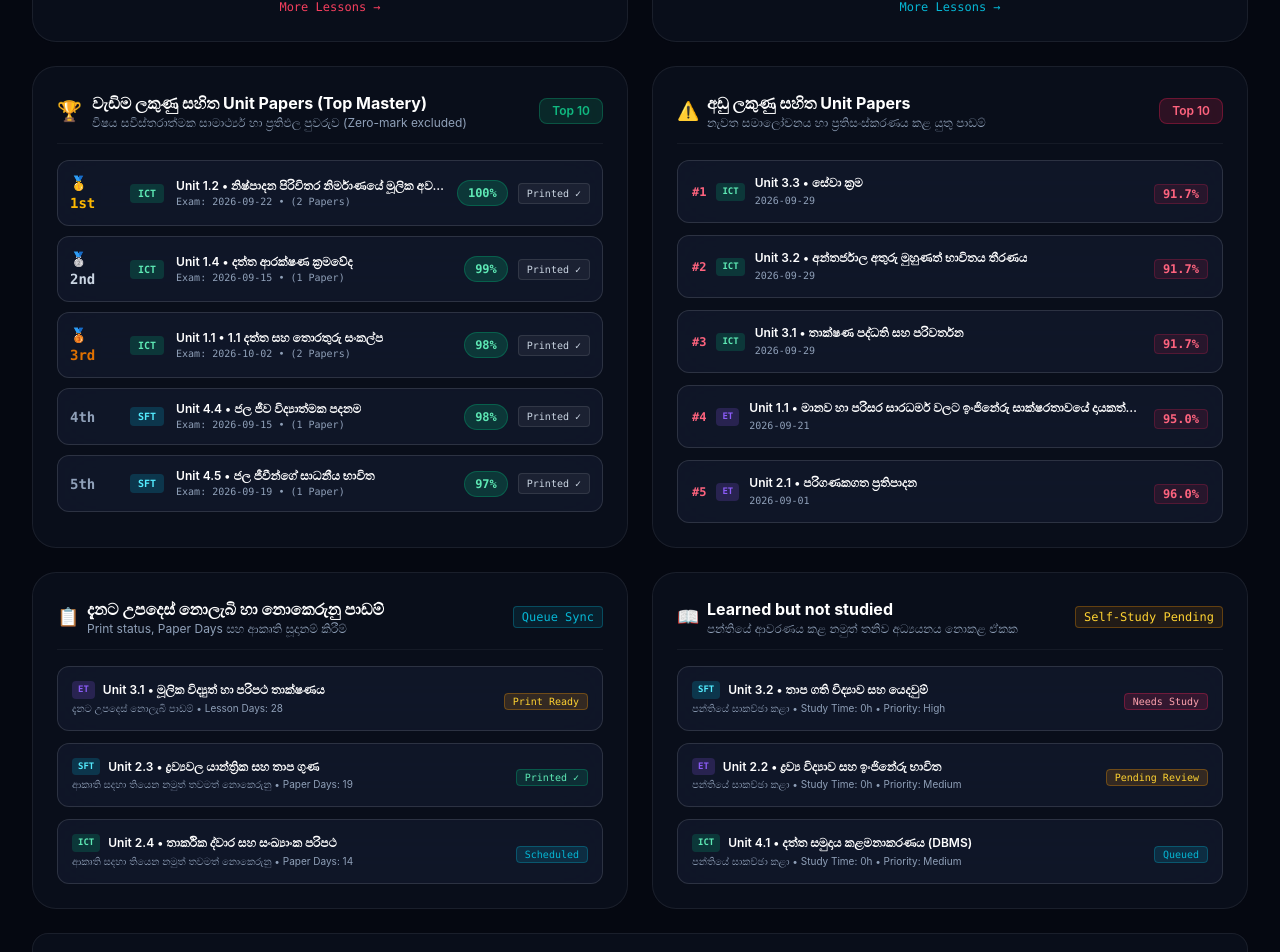
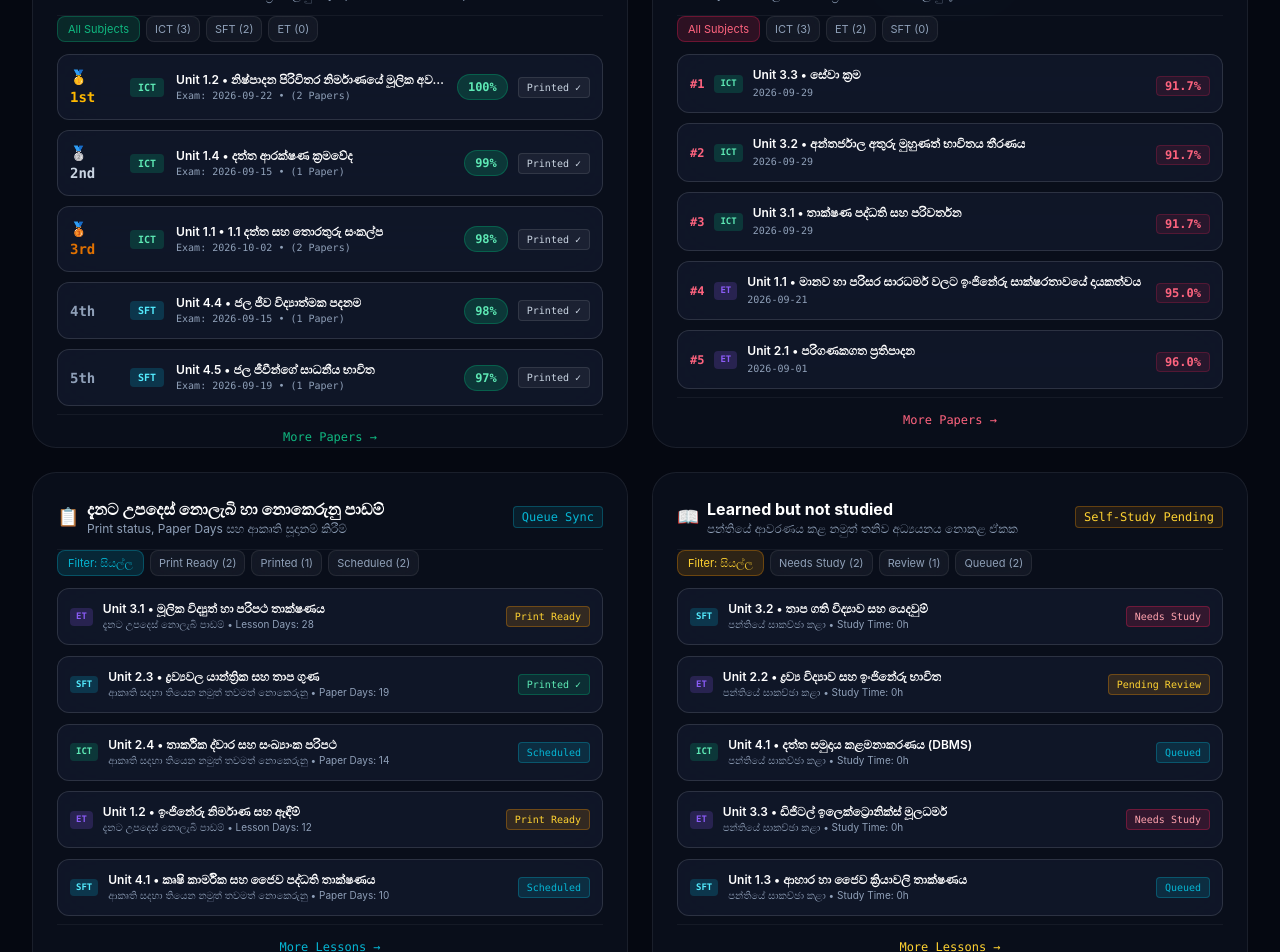
Before and after one commit to kiyamaninfo-alt/sinethmi-al-tracker, a React (Vite) app: page /command-center in a window 1280 px wide. Shown: the part 3220-4172 px from the top of the page. Built offline with nearby package versions, Linux system fonts and the light colour scheme.

Commit message:
feat(command-center): standardize height, width, and item layout across all dashboard cards

```diff
--- a/src/components/CommandCenter/LearnedNotStudiedCard.jsx
+++ b/src/components/CommandCenter/LearnedNotStudiedCard.jsx
@@ -1,7 +1,15 @@
+const NOT_STUDIED_ITEMS = [
+  { id: 1, sub: 'SFT', subColor: 'bg-cyan-500/20 text-cyan-300', unit: 'Unit 3.2 • තාප ගති විද්‍යාව සහ යෙදවුම්', desc: 'පන්තියේ සාකච්ඡා කළා • Study Time: 0h', status: 'Needs Study', statusColor: 'bg-rose-500/15 text-rose-300 border-rose-500/30' },
+  { id: 2, sub: 'ET', subColor: 'bg-neon-violet/20 text-neon-violet', unit: 'Unit 2.2 • ද්‍රව්‍ය විද්‍යාව සහ ඉංජිනේරු භාවිත', desc: 'පන්තියේ සාකච්ඡා කළා • Study Time: 0h', status: 'Pending Review', statusColor: 'bg-amber-500/15 text-amber-300 border-amber-500/30' },
+  { id: 3, sub: 'ICT', subColor: 'bg-emerald-500/20 text-emerald-300', unit: 'Unit 4.1 • දත්ත සමුදාය කළමනාකරණය (DBMS)', desc: 'පන්තියේ සාකච්ඡා කළා • Study Time: 0h', status: 'Queued', statusColor: 'bg-neon-cyan/15 text-neon-cyan border-neon-cyan/30' },
+  { id: 4, sub: 'ET', subColor: 'bg-neon-violet/20 text-neon-violet', unit: 'Unit 3.3 • ඩිජිටල් ඉලෙක්ට්‍රොනික්ස් මූලධර්ම', desc: 'පන්තියේ සාකච්ඡා කළා • Study Time: 0h', status: 'Needs Study', statusColor: 'bg-rose-500/15 text-rose-300 border-rose-500/30' },
+  { id: 5, sub: 'SFT', subColor: 'bg-cyan-500/20 text-cyan-300', unit: 'Unit 1.3 • ආහාර හා ජෛව ක්‍රියාවලි තාක්ෂණය', desc: 'පන්තියේ සාකච්ඡා කළා • Study Time: 0h', status: 'Queued', statusColor: 'bg-neon-cyan/15 text-neon-cyan border-neon-cyan/30' },
+];
+
 export default function LearnedNotStudiedCard() {
   return (
-    <section className="glass-panel rounded-3xl p-6 space-y-4">
-      <div className="flex items-center justify-between pb-3 border-b border-white/5">
+    <section className="glass-panel rounded-3xl p-6 flex flex-col justify-between h-auto lg:h-[510px]">
+      <div className="flex items-center justify-between pb-3 border-b border-white/5 shrink-0">
         <div className="flex items-center gap-2">
           <span className="text-lg">📖</span>
           <div>
@@ -12,45 +20,34 @@ export default function LearnedNotStudiedCard() {
         <span className="text-xs font-mono px-2 py-0.5 rounded bg-amber-500/10 text-amber-300 border border-amber-500/30">Self-Study Pending</span>
       </div>
 
-      <div className="space-y-3">
-        <div className="glass-panel-elevated p-3.5 rounded-xl border border-white/5 flex items-center justify-between gap-3 hover:border-white/10 transition">
-          <div>
-            <div className="flex items-center gap-2">
-              <span className="px-1.5 py-0.5 rounded text-[9px] font-mono font-bold bg-cyan-500/20 text-cyan-300">SFT</span>
-              <span className="text-xs font-semibold text-white">Unit 3.2 • තාප ගති විද්‍යාව සහ යෙදවුම්</span>
+      <div className="flex flex-wrap items-center gap-1.5 text-[11px] pb-1 shrink-0">
+        <button type="button" className="px-2.5 py-1 rounded-lg bg-amber-500/15 text-amber-300 border border-amber-500/30">Filter: සියල්ල</button>
+        <button type="button" className="px-2 py-1 rounded-lg glass-pill text-slate-400 hover:text-white">Needs Study (2)</button>
+        <button type="button" className="px-2 py-1 rounded-lg glass-pill text-slate-400 hover:text-white">Review (1)</button>
+        <button type="button" className="px-2 py-1 rounded-lg glass-pill text-slate-400 hover:text-white">Queued (2)</button>
+      </div>
+
+      <div className="space-y-2.5 flex-1 flex flex-col justify-between my-2">
+        {NOT_STUDIED_ITEMS.map((item) => (
+          <div key={item.id} className="glass-panel-elevated p-3 rounded-xl border border-white/5 flex items-center justify-between gap-3 hover:border-white/10 transition">
+            <div className="flex items-center gap-2.5 min-w-0">
+              <span className={`px-1.5 py-0.5 rounded text-[9px] font-mono font-bold shrink-0 ${item.subColor}`}>{item.sub}</span>
+              <div className="min-w-0">
+                <span className="text-xs font-semibold text-white block truncate">{item.unit}</span>
+                <span className="text-[10px] text-slate-400 block truncate">{item.desc}</span>
+              </div>
             </div>
-            <p className="text-[10px] text-slate-400 mt-0.5">පන්තියේ සාකච්ඡා කළා • Study Time: 0h • Priority: High</p>
+            <span className={`px-2 py-0.5 rounded text-[10px] font-mono shrink-0 border ${item.statusColor}`}>
+              {item.status}
+            </span>
           </div>
-          <div className="text-right">
-            <span className="px-2 py-0.5 rounded text-[10px] font-mono bg-rose-500/15 text-rose-300 border border-rose-500/30">Needs Study</span>
-          </div>
-        </div>
+        ))}
+      </div>
 
-        <div className="glass-panel-elevated p-3.5 rounded-xl border border-white/5 flex items-center justify-between gap-3 hover:border-white/10 transition">
-          <div>
-            <div className="flex items-center gap-2">
-              <span className="px-1.5 py-0.5 rounded text-[9px] font-mono font-bold bg-neon-violet/20 text-neon-violet">ET</span>
-              <span className="text-xs font-semibold text-white">Unit 2.2 • ද්‍රව්‍ය විද්‍යාව සහ ඉංජිනේරු භාවිත</span>
-            </div>
-            <p className="text-[10px] text-slate-400 mt-0.5">පන්තියේ සාකච්ඡා කළා • Study Time: 0h • Priority: Medium</p>
-          </div>
-          <div className="text-right">
-            <span className="px-2 py-0.5 rounded text-[10px] font-mono bg-amber-500/15 text-amber-300 border border-amber-500/30">Pending Review</span>
-          </div>
-        </div>
-
-        <div className="glass-panel-elevated p-3.5 rounded-xl border border-white/5 flex items-center justify-between gap-3 hover:border-white/10 transition">
-          <div>
-            <div className="flex items-center gap-2">
-              <span className="px-1.5 py-0.5 rounded text-[9px] font-mono font-bold bg-emerald-500/20 text-emerald-300">ICT</span>
-              <span className="text-xs font-semibold text-white">Unit 4.1 • දත්ත සමුදාය කළමනාකරණය (DBMS)</span>
-            </div>
-            <p className="text-[10px] text-slate-400 mt-0.5">පන්තියේ සාකච්ඡා කළා • Study Time: 0h • Priority: Medium</p>
-          </div>
-          <div className="text-right">
-            <span className="px-2 py-0.5 rounded text-[10px] font-mono bg-neon-cyan/15 text-neon-cyan border border-neon-cyan/30">Queued</span>
-          </div>
-        </div>
+      <div className="pt-2 text-center border-t border-white/5 shrink-0">
+        <button type="button" className="text-xs font-mono text-amber-300 hover:underline inline-flex items-center gap-1 cursor-pointer">
+          More Lessons →
+        </button>
       </div>
     </section>
   );
--- a/src/components/CommandCenter/PendingLessonsCard.jsx
+++ b/src/components/CommandCenter/PendingLessonsCard.jsx
@@ -1,7 +1,15 @@
+const PENDING_ITEMS = [
+  { id: 1, sub: 'ET', subColor: 'bg-neon-violet/20 text-neon-violet', unit: 'Unit 3.1 • මූලික විද්‍යුත් හා පරිපථ තාක්ෂණය', desc: 'දැනට උපදෙස් නොලැබි පාඩම් • Lesson Days: 28', status: 'Print Ready', statusColor: 'bg-amber-500/15 text-amber-300 border-amber-500/30' },
+  { id: 2, sub: 'SFT', subColor: 'bg-cyan-500/20 text-cyan-300', unit: 'Unit 2.3 • ද්‍රව්‍යවල යාන්ත්‍රික සහ තාප ගුණ', desc: 'ආකෘති සදහා තියෙන නමුත් තවමත් නොකෙරුනු • Paper Days: 19', status: 'Printed ✓', statusColor: 'bg-emerald-500/15 text-emerald-300 border-emerald-500/30' },
+  { id: 3, sub: 'ICT', subColor: 'bg-emerald-500/20 text-emerald-300', unit: 'Unit 2.4 • තාර්කික ද්වාර සහ සංඛ්‍යාංක පරිපථ', desc: 'ආකෘති සදහා තියෙන නමුත් තවමත් නොකෙරුනු • Paper Days: 14', status: 'Scheduled', statusColor: 'bg-neon-cyan/15 text-neon-cyan border-neon-cyan/30' },
+  { id: 4, sub: 'ET', subColor: 'bg-neon-violet/20 text-neon-violet', unit: 'Unit 1.2 • ඉංජිනේරු නිර්මාණ සහ ඇඳීම්', desc: 'දැනට උපදෙස් නොලැබි පාඩම් • Lesson Days: 12', status: 'Print Ready', statusColor: 'bg-amber-500/15 text-amber-300 border-amber-500/30' },
+  { id: 5, sub: 'SFT', subColor: 'bg-cyan-500/20 text-cyan-300', unit: 'Unit 4.1 • කෘෂි කාර්මික සහ ජෛව පද්ධති තාක්ෂණය', desc: 'ආකෘති සදහා තියෙන නමුත් තවමත් නොකෙරුනු • Paper Days: 10', status: 'Scheduled', statusColor: 'bg-neon-cyan/15 text-neon-cyan border-neon-cyan/30' },
+];
+
 export default function PendingLessonsCard() {
   return (
-    <section className="glass-panel rounded-3xl p-6 space-y-4">
-      <div className="flex items-center justify-between pb-3 border-b border-white/5">
+    <section className="glass-panel rounded-3xl p-6 flex flex-col justify-between h-auto lg:h-[510px]">
+      <div className="flex items-center justify-between pb-3 border-b border-white/5 shrink-0">
         <div className="flex items-center gap-2">
           <span className="text-lg">📋</span>
           <div>
@@ -11,43 +19,35 @@ export default function PendingLessonsCard() {
         </div>
         <span className="text-xs font-mono px-2 py-0.5 rounded bg-neon-cyan/10 text-neon-cyan border border-neon-cyan/30">Queue Sync</span>
       </div>
-      <div className="space-y-3">
-        <div className="glass-panel-elevated p-3.5 rounded-xl border border-white/5 flex items-center justify-between gap-3">
-          <div>
-            <div className="flex items-center gap-2">
-              <span className="px-1.5 py-0.5 rounded text-[9px] font-mono font-bold bg-neon-violet/20 text-neon-violet">ET</span>
-              <span className="text-xs font-semibold text-white">Unit 3.1 • මූලික විද්‍යුත් හා පරිපථ තාක්ෂණය</span>
+
+      <div className="flex flex-wrap items-center gap-1.5 text-[11px] pb-1 shrink-0">
+        <button type="button" className="px-2.5 py-1 rounded-lg bg-neon-cyan/15 text-neon-cyan border border-neon-cyan/30">Filter: සියල්ල</button>
+        <button type="button" className="px-2 py-1 rounded-lg glass-pill text-slate-400 hover:text-white">Print Ready (2)</button>
+        <button type="button" className="px-2 py-1 rounded-lg glass-pill text-slate-400 hover:text-white">Printed (1)</button>
+        <button type="button" className="px-2 py-1 rounded-lg glass-pill text-slate-400 hover:text-white">Scheduled (2)</button>
+      </div>
+
+      <div className="space-y-2.5 flex-1 flex flex-col justify-between my-2">
+        {PENDING_ITEMS.map((item) => (
+          <div key={item.id} className="glass-panel-elevated p-3 rounded-xl border border-white/5 flex items-center justify-between gap-3 hover:border-white/10 transition">
+            <div className="flex items-center gap-2.5 min-w-0">
+              <span className={`px-1.5 py-0.5 rounded text-[9px] font-mono font-bold shrink-0 ${item.subColor}`}>{item.sub}</span>
+              <div className="min-w-0">
+                <span className="text-xs font-semibold text-white block truncate">{item.unit}</span>
+                <span className="text-[10px] text-slate-400 block truncate">{item.desc}</span>
+              </div>
             </div>
-            <p className="text-[10px] text-slate-400 mt-0.5">දැනට උපදෙස් නොලැබි පාඩම් • Lesson Days: 28</p>
+            <span className={`px-2 py-0.5 rounded text-[10px] font-mono shrink-0 border ${item.statusColor}`}>
+              {item.status}
+            </span>
           </div>
-          <div className="text-right">
-            <span className="px-2 py-0.5 rounded text-[10px] font-mono bg-amber-500/15 text-amber-300 border border-amber-500/30">Print Ready</span>
-          </div>
-        </div>
-        <div className="glass-panel-elevated p-3.5 rounded-xl border border-white/5 flex items-center justify-between gap-3">
-          <div>
-            <div className="flex items-center gap-2">
-              <span className="px-1.5 py-0.5 rounded text-[9px] font-mono font-bold bg-cyan-500/20 text-cyan-300">SFT</span>
-              <span className="text-xs font-semibold text-white">Unit 2.3 • ද්‍රව්‍යවල යාන්ත්‍රික සහ තාප ගුණ</span>
-            </div>
-            <p className="text-[10px] text-slate-400 mt-0.5">ආකෘති සදහා තියෙන නමුත් තවමත් නොකෙරුනු • Paper Days: 19</p>
-          </div>
-          <div className="text-right">
-            <span className="px-2 py-0.5 rounded text-[10px] font-mono bg-emerald-500/15 text-emerald-300 border border-emerald-500/30">Printed ✓</span>
-          </div>
-        </div>
-        <div className="glass-panel-elevated p-3.5 rounded-xl border border-white/5 flex items-center justify-between gap-3">
-          <div>
-            <div className="flex items-center gap-2">
-              <span className="px-1.5 py-0.5 rounded text-[9px] font-mono font-bold bg-emerald-500/20 text-emerald-300">ICT</span>
-              <span className="text-xs font-semibold text-white">Unit 2.4 • තාර්කික ද්වාර සහ සංඛ්‍යාංක පරිපථ</span>
-            </div>
-            <p className="text-[10px] text-slate-400 mt-0.5">ආකෘති සදහා තියෙන නමුත් තවමත් නොකෙරුනු • Paper Days: 14</p>
-          </div>
-          <div className="text-right">
-            <span className="px-2 py-0.5 rounded text-[10px] font-mono bg-neon-cyan/15 text-neon-cyan border border-neon-cyan/30">Scheduled</span>
-          </div>
-        </div>
+        ))}
+      </div>
+
+      <div className="pt-2 text-center border-t border-white/5 shrink-0">
+        <button type="button" className="text-xs font-mono text-neon-cyan hover:underline inline-flex items-center gap-1 cursor-pointer">
+          More Lessons →
+        </button>
       </div>
     </section>
   );
--- a/src/components/CommandCenter/TopRankedTable.jsx
+++ b/src/components/CommandCenter/TopRankedTable.jsx
@@ -8,8 +8,8 @@ const TOP_PAPERS = [
 
 export default function TopRankedTable() {
   return (
-    <section className="glass-panel rounded-3xl p-6 space-y-4">
-      <div className="flex flex-col sm:flex-row sm:items-center justify-between gap-3 pb-3 border-b border-white/5">
+    <section className="glass-panel rounded-3xl p-6 flex flex-col justify-between h-auto lg:h-[510px]">
+      <div className="flex flex-col sm:flex-row sm:items-center justify-between gap-3 pb-3 border-b border-white/5 shrink-0">
         <div className="flex items-center gap-2.5">
           <span className="text-xl">🏆</span>
           <div>
@@ -20,7 +20,14 @@ export default function TopRankedTable() {
         <button type="button" className="px-3 py-1 rounded-lg text-xs font-semibold bg-neon-emerald/15 text-neon-emerald border border-neon-emerald/30 cursor-pointer">Top 10</button>
       </div>
 
-      <div className="space-y-2.5">
+      <div className="flex flex-wrap items-center gap-1.5 text-[11px] pb-1 shrink-0">
+        <button type="button" className="px-2.5 py-1 rounded-lg bg-neon-emerald/15 text-neon-emerald border border-neon-emerald/30">All Subjects</button>
+        <button type="button" className="px-2 py-1 rounded-lg glass-pill text-slate-400 hover:text-white">ICT (3)</button>
+        <button type="button" className="px-2 py-1 rounded-lg glass-pill text-slate-400 hover:text-white">SFT (2)</button>
+        <button type="button" className="px-2 py-1 rounded-lg glass-pill text-slate-400 hover:text-white">ET (0)</button>
+      </div>
+
+      <div className="space-y-2.5 flex-1 flex flex-col justify-between my-2">
         {TOP_PAPERS.map((row) => (
           <div key={row.name} className="glass-panel-elevated p-3 rounded-xl border border-white/5 flex items-center justify-between gap-3 hover:border-white/10 transition">
             <div className="flex items-center gap-3 min-w-0">
@@ -42,6 +49,12 @@ export default function TopRankedTable() {
           </div>
         ))}
       </div>
+
+      <div className="pt-2 text-center border-t border-white/5 shrink-0">
+        <button type="button" className="text-xs font-mono text-neon-emerald hover:underline inline-flex items-center gap-1 cursor-pointer">
+          More Papers →
+        </button>
+      </div>
     </section>
   );
 }
--- a/src/components/CommandCenter/WeakAreasTable.jsx
+++ b/src/components/CommandCenter/WeakAreasTable.jsx
@@ -8,8 +8,8 @@ const WEAK_PAPERS = [
 
 export default function WeakAreasTable() {
   return (
-    <section className="glass-panel rounded-3xl p-6 space-y-4">
-      <div className="flex items-center justify-between pb-3 border-b border-white/5">
+    <section className="glass-panel rounded-3xl p-6 flex flex-col justify-between h-auto lg:h-[510px]">
+      <div className="flex items-center justify-between pb-3 border-b border-white/5 shrink-0">
         <div className="flex items-center gap-2">
           <span className="text-lg">⚠️</span>
           <div>
@@ -19,9 +19,17 @@ export default function WeakAreasTable() {
         </div>
         <button type="button" className="px-3 py-1 rounded-lg text-xs font-semibold bg-rose-500/15 text-rose-400 border border-rose-500/30 cursor-pointer">Top 10</button>
       </div>
-      <div className="space-y-3">
+
+      <div className="flex flex-wrap items-center gap-1.5 text-[11px] pb-1 shrink-0">
+        <button type="button" className="px-2.5 py-1 rounded-lg bg-rose-500/15 text-rose-400 border border-rose-500/30">All Subjects</button>
+        <button type="button" className="px-2 py-1 rounded-lg glass-pill text-slate-400 hover:text-white">ICT (3)</button>
+        <button type="button" className="px-2 py-1 rounded-lg glass-pill text-slate-400 hover:text-white">ET (2)</button>
+        <button type="button" className="px-2 py-1 rounded-lg glass-pill text-slate-400 hover:text-white">SFT (0)</button>
+      </div>
+
+      <div className="space-y-2.5 flex-1 flex flex-col justify-between my-2">
         {WEAK_PAPERS.map((p) => (
-          <div key={p.name} className="glass-panel-elevated p-3.5 rounded-xl border border-white/5 flex items-center justify-between gap-3 hover:border-white/10 transition">
+          <div key={p.name} className="glass-panel-elevated p-3 rounded-xl border border-white/5 flex items-center justify-between gap-3 hover:border-white/10 transition">
             <div className="flex items-center gap-2.5 min-w-0">
               <span className="font-mono font-bold text-xs text-rose-400 shrink-0">{p.rank}</span>
               <span className={`px-1.5 py-0.5 rounded text-[9px] font-mono font-bold shrink-0 ${p.subColor}`}>{p.sub}</span>
@@ -36,6 +44,12 @@ export default function WeakAreasTable() {
           </div>
         ))}
       </div>
+
+      <div className="pt-2 text-center border-t border-white/5 shrink-0">
+        <button type="button" className="text-xs font-mono text-rose-400 hover:underline inline-flex items-center gap-1 cursor-pointer">
+          More Papers →
+        </button>
+      </div>
     </section>
   );
 }
```
Also changed, not shown: src/components/CommandCenter/SpacedRepetitionStation.jsx (+4 -4 lines), src/components/CommandCenter/UrgentRadarTable.jsx (+10 -3 lines).
